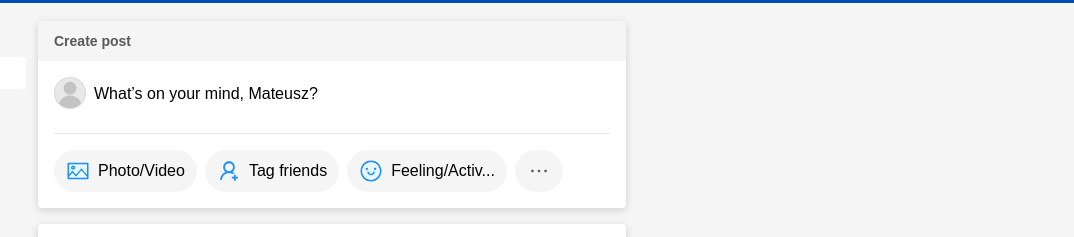
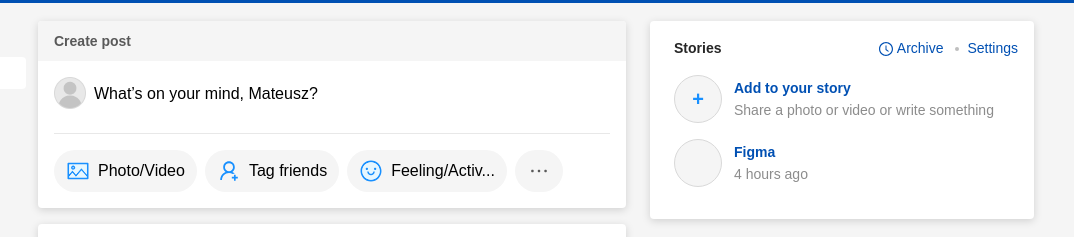
Before and after one commit to dbublienko/distance, a plain HTML site: page src/index.html in a window 1280 px wide. Shown: the part 43-280 px from the top of the page, 206-1280 px from the left. Drawn offline with Linux system fonts and the light colour scheme.

Commit message:
Верстка правого сайдбара

```diff
--- a/src/css/style.css
+++ b/src/css/style.css
@@ -376,3 +376,109 @@
     background-color: #e8e8e8;
     margin-bottom: 16px;
 }
+
+.right-sidebar {
+    max-width: 384px;
+    flex-grow: 1;
+    margin-left: 24px;
+    margin-top: 18px;
+}
+
+.stories {
+    background: #ffffff;
+    box-shadow: 0px 2px 8px rgba(0, 0, 0, 0.15);
+    border-radius: 4px;
+    padding: 16px;
+    padding-left: 24px;
+}
+
+.stories-header {
+    display: flex;
+    justify-content: space-between;
+    align-items: center;
+    margin-bottom: 16px;
+}
+
+.stories-title {
+    margin: 0;
+    font-weight: 600;
+    font-size: 14px;
+    line-height: 22px;
+    color: #262626;
+}
+
+.stories-buttons {
+    display: flex;
+    align-items: center;
+}
+
+.story-button-link {
+    font-size: 14px;
+    line-height: 22px;
+    color: #0050b3;
+    text-decoration: none;
+}
+
+.story-button-link:first-child::after {
+    content: "";
+    width: 4px;
+    height: 4px;
+    background-color: #bfbfbf;
+    border-radius: 50%;
+    display: inline-block;
+    margin: 0 8px;
+    vertical-align: middle;
+}
+
+.stories-icon {
+    vertical-align: sub;
+}
+
+.story-item-add,
+.story-item {
+    display: flex;
+    align-items: center;
+    text-decoration: none;
+    margin-bottom: 16px;
+}
+
+.story-image {
+    display: flex;
+    align-items: center;
+    justify-content: center;
+    background: #f5f5f5;
+    border: 1px solid #d9d9d9;
+    box-sizing: border-box;
+    width: 48px;
+    height: 48px;
+    flex-shrink: 0;
+    border-radius: 50%;
+    font-weight: 600;
+    font-size: 20px;
+    line-height: 28px;
+    color: #1890ff;
+    margin-right: 12px;
+}
+
+.story-title {
+    font-weight: 600;
+    font-size: 14px;
+    line-height: 22px;
+    color: #0050b3;
+    display: block;
+}
+
+.story-text {
+    font-size: 14px;
+    line-height: 22px;
+    color: #8c8c8c;
+    width: 100%;
+    word-wrap: break-word;
+}
+
+.figma {
+    background-image: url();
+    background-repeat: no-repeat;
+    background-position: center;
+    background-size: cover;
+}
--- a/src/index.html
+++ b/src/index.html
@@ -238,6 +238,45 @@
             <!-- /.post -->
         </div>
         <!-- /.main-feed -->
+
+        <div class="right-sidebar">
+            <div class="stories">
+                <div class="stories-header">
+                    <h4 class="stories-title">Stories</h4>
+                    <div class="stories-buttons">
+                        <a href="#" class="story-button-link">
+                            <svg class="stories-icon" width="16" height="16" viewBox="0 0 16 16" fill="none" xmlns="http://www.w3.org/2000/svg">
+                                <path d="M8 1C4.13438 1 1 4.13438 1 8C1 11.8656 4.13438 15 8 15C11.8656 15 15 11.8656 15 8C15 4.13438 11.8656 1 8 1ZM8 13.8125C4.79063 13.8125 2.1875 11.2094 2.1875 8C2.1875 4.79063 4.79063 2.1875 8 2.1875C11.2094 2.1875 13.8125 4.79063 13.8125 8C13.8125 11.2094 11.2094 13.8125 8 13.8125Z" fill="#0050B3"/>
+                                <path d="M10.7297 9.97811L8.50156 8.36718V4.5C8.50156 4.43125 8.44531 4.375 8.37656 4.375H7.625C7.55625 4.375 7.5 4.43125 7.5 4.5V8.80311C7.5 8.84374 7.51875 8.88124 7.55156 8.90467L10.1359 10.789C10.1922 10.8297 10.2703 10.8172 10.3109 10.7625L10.7578 10.1531C10.7984 10.0953 10.7859 10.0172 10.7297 9.97811Z" fill="#0050B3"/>
+                            </svg>
+                            <span class="story-button-text">Archive</span>
+                        </a>
+                        <a href="#" class="story-button-link">
+                            <span class="story-button-text">Settings</span>
+                        </a>
+                    </div>
+                </div>
+                <!-- /.stories-header -->
+                <a href="#" class="story-item-add">
+                    <div class="story-image">+</div>
+                    <div class="story-item-text">
+                        <span class="story-title">Add to your story</span>
+                        <span class="story-text">Share a photo or video or write something</span>
+                    </div>
+                </a>
+                <!-- /.story-item-add -->
+                <a href="#" class="story-item">
+                    <div class="story-image figma"></div>
+                    <div class="story-item-text">
+                        <span class="story-title">Figma</span>
+                        <span class="story-text">4 hours ago</span>
+                    </div>
+                </a>
+                <!-- /.story-item -->
+            </div>
+            <!-- /.stories -->
+        </div>
+        <!-- /.right-sidebar -->
     </div>
 
 </body>
```
